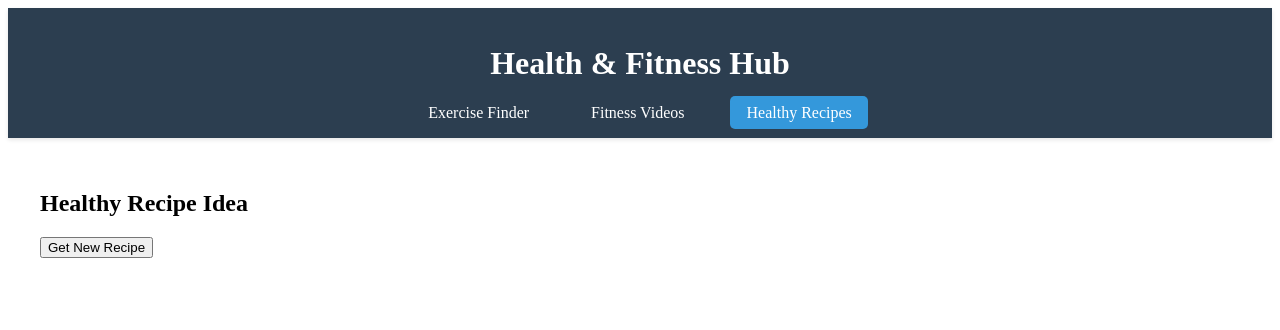
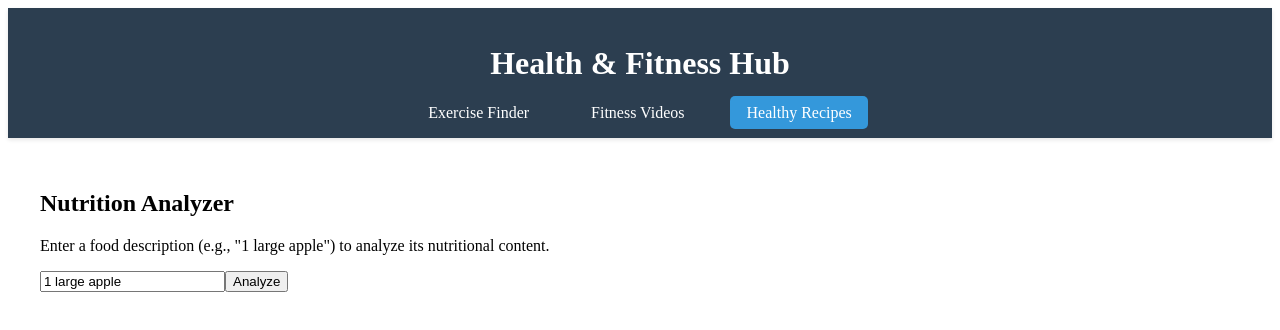
Before and after one commit to liowzhiheng/Gymy, an Angular app in the folder health-fitness-hub/: page /recipes in a window 1280 px wide. Shown: the top 330 px of the page. Built offline with nearby package versions, Linux system fonts and the light colour scheme; no server answers.

Commit message:
skeleton done

```diff
--- a/health-fitness-hub/src/app/components/healthy-recipes/healthy-recipes.component.html
+++ b/health-fitness-hub/src/app/components/healthy-recipes/healthy-recipes.component.html
@@ -1,9 +1,26 @@
-<h2>Healthy Recipe Idea</h2>
-<button (click)="getRecipe()">Get New Recipe</button>
-<div *ngIf="recipe" class="recipe-card">
-    <h3>{{ recipe.strMeal }}</h3>
-    <img [src]="recipe.strMealThumb" [alt]="recipe.strMeal">
-    <p><strong>Cuisine:</strong> {{ recipe.strArea }}</p>
-    <h4>Instructions</h4>
-    <p class="instructions">{{ recipe.strInstructions }}</p>
+<h2>Nutrition Analyzer</h2>
+<p>Enter a food description (e.g., "1 large apple") to analyze its nutritional content.</p>
+
+<input type="text" [(ngModel)]="searchQuery" placeholder="Enter food description...">
+<button (click)="onAnalyze()" [disabled]="!searchQuery || isLoading">
+  {{ isLoading ? 'Analyzing...' : 'Analyze' }}
+</button>
+
+<div *ngIf="isLoading" class="loading">
+  <p>Analyzing, please wait...</p>
 </div>
+
+<div *ngIf="analysisResult" class="recipe-card">
+  <h3>Analysis Results for: {{ analysisResult.label | titlecase }}</h3>
+  <img *ngIf="analysisResult.image" [src]="analysisResult.image" [alt]="analysisResult.label">
+  <ul>
+      <li><strong>Calories:</strong> {{ analysisResult.nutrients.ENERC_KCAL | number:'1.0-0' }}</li>
+      <li><strong>Protein:</strong> {{ analysisResult.nutrients.PROCNT | number:'1.0-1' }} g</li>
+      <li><strong>Fat:</strong> {{ analysisResult.nutrients.FAT | number:'1.0-1' }} g</li>
+      <li><strong>Carbohydrates:</strong> {{ analysisResult.nutrients.CHOCDF | number:'1.0-1' }} g</li>
+  </ul>
+</div>
+
+<div *ngIf="errorMessage" class="error-card">
+  <p>{{ errorMessage }}</p>
+</div>
--- a/health-fitness-hub/src/app/components/healthy-recipes/healthy-recipes.component.ts
+++ b/health-fitness-hub/src/app/components/healthy-recipes/healthy-recipes.component.ts
@@ -1,24 +1,49 @@
-import { Component, OnInit } from '@angular/core';
+import { Component } from '@angular/core';
 import { CommonModule } from '@angular/common';
+import { FormsModule } from '@angular/forms';
 import { RecipeService } from '../../services/recipe.service';
 
 @Component({
   selector: 'app-healthy-recipes',
-  imports: [CommonModule],
+  standalone: true,
+  imports: [CommonModule, FormsModule],
   templateUrl: './healthy-recipes.component.html',
   styleUrl: './healthy-recipes.component.css'
 })
-export class HealthyRecipesComponent implements OnInit {
-  recipe: any;
+export class HealthyRecipesComponent {
+  searchQuery: string = '1 large apple';
+  // The API returns a single object, not an array
+  analysisResult: any = null;
+  isLoading = false;
+  errorMessage: string | null = null;
 
-  constructor(private recipeService: RecipeService) { }
+  constructor(private recipeService: RecipeService) {}
 
-  ngOnInit(): void {
-    this.getRecipe();
-  }
+  onAnalyze(): void {
+    if (!this.searchQuery) {
+      return;
+    }
 
-  getRecipe(): void {
-    this.recipeService.getRandomRecipe()
-      .subscribe(data => { this.recipe = data.meals[0]; });
+    this.isLoading = true;
+    this.analysisResult = null;
+    this.errorMessage = null;
+
+    this.recipeService.getNutritionInfo(this.searchQuery).subscribe({
+      next: (data) => {
+        console.log('API Response:', data);
+        // Edamam returns a 'parsed' array. We'll take the first result.
+        if (data.parsed && data.parsed.length > 0) {
+          this.analysisResult = data.parsed[0].food;
+        } else {
+          this.errorMessage = 'Could not find nutrition data for that food. Please try a different query.';
+        }
+        this.isLoading = false;
+      },
+      error: (err) => {
+        this.errorMessage = 'Failed to analyze food. Please check the query and try again.';
+        console.error(err);
+        this.isLoading = false;
+      }
+    });
   }
 }
--- a/health-fitness-hub/src/app/services/recipe.service.ts
+++ b/health-fitness-hub/src/app/services/recipe.service.ts
@@ -3,16 +3,22 @@ import { HttpClient, HttpHeaders } from '@angular/common/http';
 import { Observable } from 'rxjs';
 import { environment } from '../../environments/environment.development';
 
-@Injectable({ providedIn: 'root' })
+@Injectable({
+  providedIn: 'root'
+})
 export class RecipeService {
-  private apiUrl = 'https://themealdb.p.rapidapi.com/random.php';
-  private headers = new HttpHeaders()
+  // New properties for the Edamam API
+  private nutritionApiUrl = 'https://edamam-food-and-grocery-database.p.rapidapi.com/api/food-database/v2/parser';
+  private nutritionApiHeaders = new HttpHeaders()
     .set('X-RapidAPI-Key', environment.rapidApiKey)
-    .set('X-RapidAPI-Host', 'themealdb.p.rapidapi.com');
+    .set('X-RapidAPI-Host', 'edamam-food-and-grocery-database.p.rapidapi.com');
 
   constructor(private http: HttpClient) { }
 
-  getRandomRecipe(): Observable<any> {
-    return this.http.get(this.apiUrl, { headers: this.headers });
+  // Method to get nutrition info from Edamam
+  getNutritionInfo(query: string): Observable<any> {
+    // Edamam uses 'ingr' as the parameter for the food query
+    const params = { ingr: query };
+    return this.http.get(this.nutritionApiUrl, { headers: this.nutritionApiHeaders, params: params });
   }
 }
```
